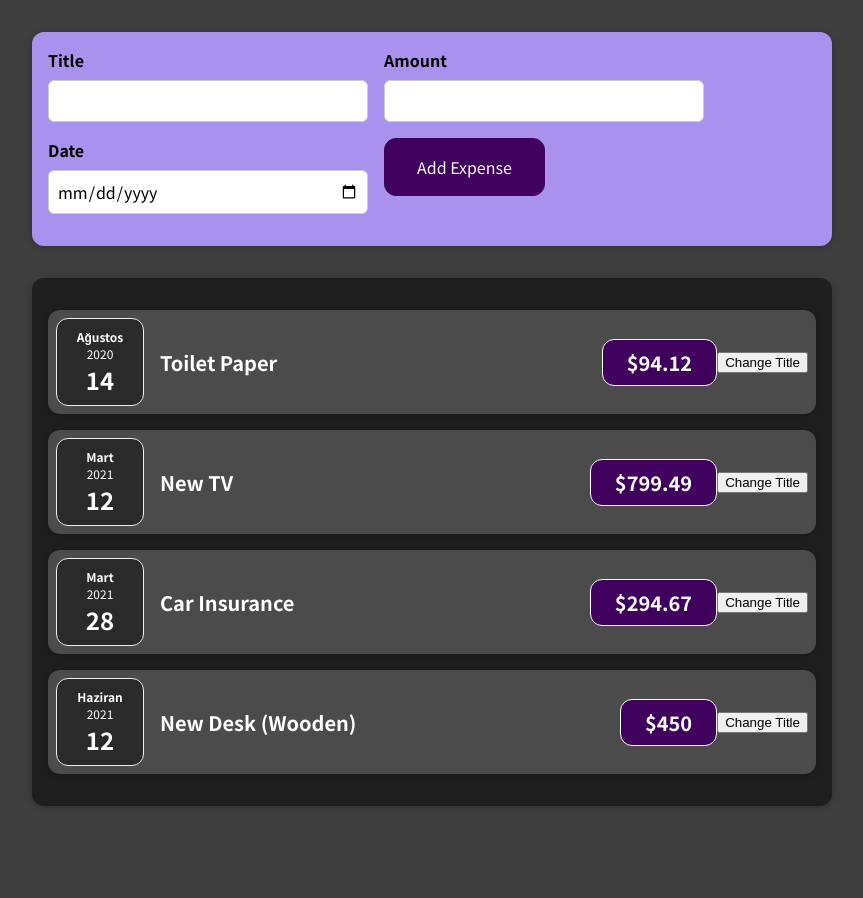
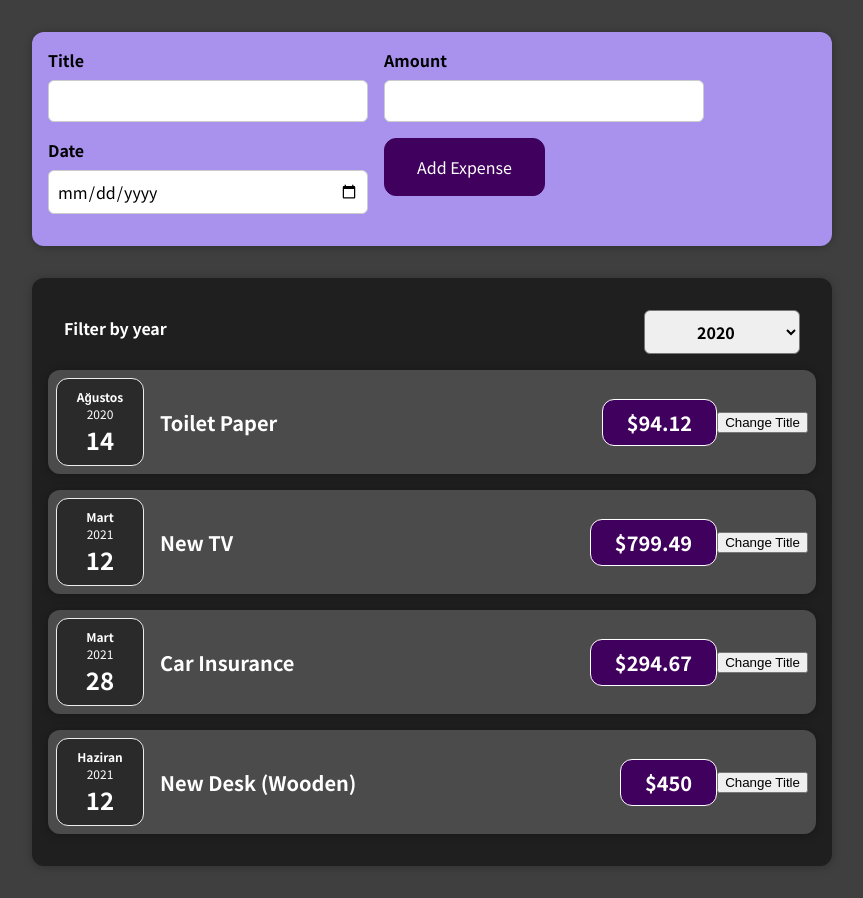
Before and after one commit to berkeakyildiz/ReactCompleteGuide, a React (Create React App) app: page / in a window 1280 px wide. Shown: the whole page, without its empty margins (208-1071 px from the left). Before the commit the page ends 838 px from the top, so only its background shows below. Built offline with nearby package versions, Linux system fonts and the light colour scheme.

Commit message:
Add Expense Filter.

```diff
--- a/src/components/Expenses/Expenses.js
+++ b/src/components/Expenses/Expenses.js
@@ -1,10 +1,21 @@
 import ExpenseItem from "./ExpenseItem";
 import "./Expenses.css";
 import Card from "../UI/Card";
+import ExpensesFilter from "./ExpensesFilter";
+import { useState } from "react";
 
 export default function Expenses(props) {
+  const [filteredYear, setFilteredYear] = useState("2020");
+  const filterChangeHandler = (selectedYear) => {
+    setFilteredYear(selectedYear);
+  };
+
   return (
     <Card className="expenses">
+      <ExpensesFilter
+        selected={filteredYear}
+        onChangeFilter={filterChangeHandler}
+      />
       <ExpenseItem
         title={props.items[0].title}
         amount={props.items[0].amount}
--- /dev/null
+++ b/src/components/Expenses/ExpensesFilter.css
@@ -0,0 +1,24 @@
+.expenses-filter {
+  color: white;
+  padding: 0 1rem;
+}
+
+.expenses-filter__control {
+  display: flex;
+  width: 100%;
+  align-items: center;
+  justify-content: space-between;
+  margin: 1rem 0;
+}
+
+.expenses-filter label {
+  font-weight: bold;
+  margin-bottom: 0.5rem;
+}
+
+.expenses-filter select {
+  font: inherit;
+  padding: 0.5rem 3rem;
+  font-weight: bold;
+  border-radius: 6px;
+}
--- /dev/null
+++ b/src/components/Expenses/ExpensesFilter.js
@@ -0,0 +1,21 @@
+import "./ExpensesFilter.css";
+
+export default function ExpensesFilter(props) {
+  const dropdownChangeHandler = (event) => {
+    props.onChangeFilter(event.target.value);
+  };
+
+  return (
+    <div className="expenses-filter">
+      <div className="expenses-filter__control">
+        <label>Filter by year</label>
+        <select value={props.selected} onChange={dropdownChangeHandler}>
+          <option value="2022">2022</option>
+          <option value="2021">2021</option>
+          <option value="2020">2020</option>
+          <option value="2019">2019</option>
+        </select>
+      </div>
+    </div>
+  );
+}
```
